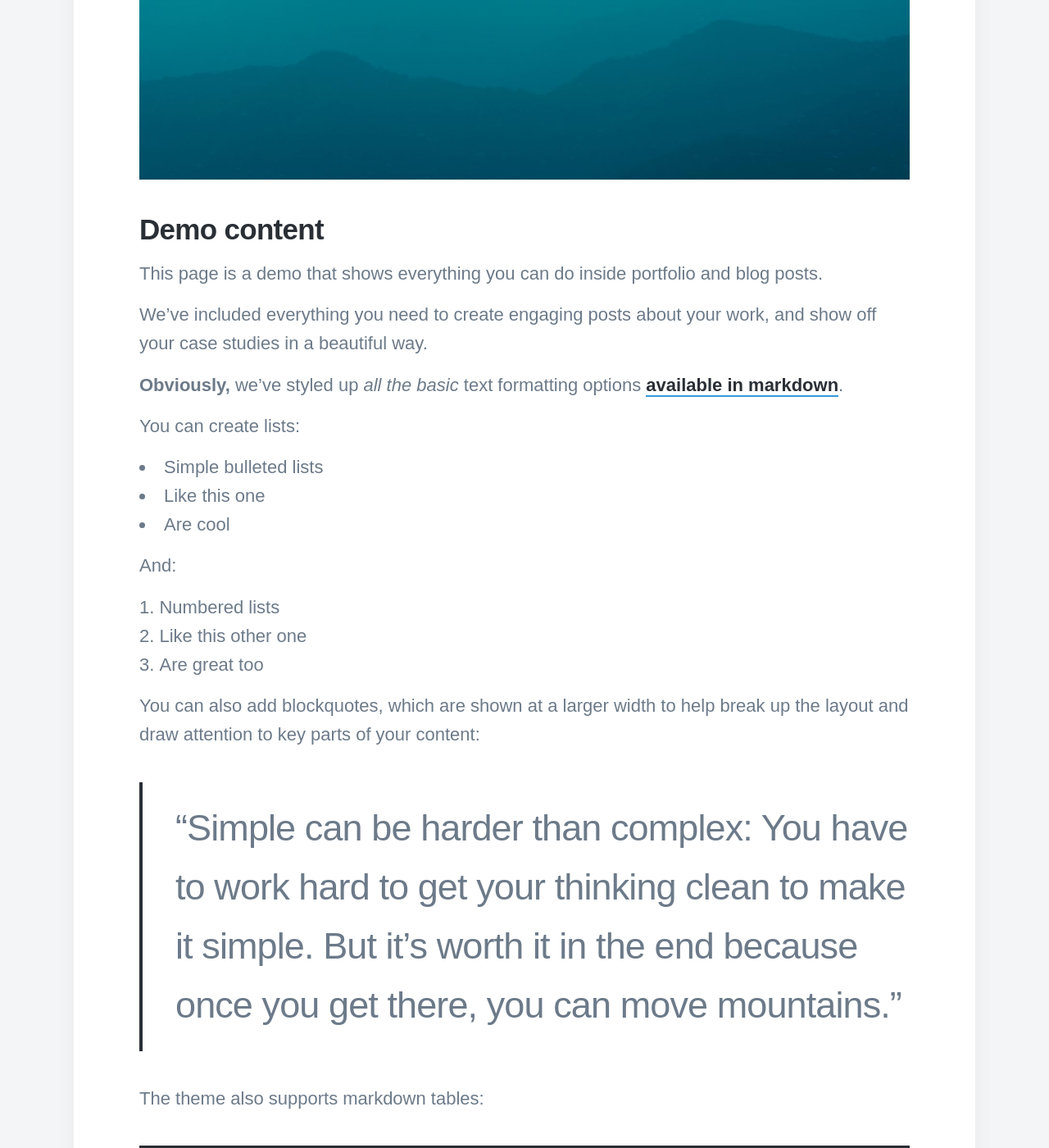
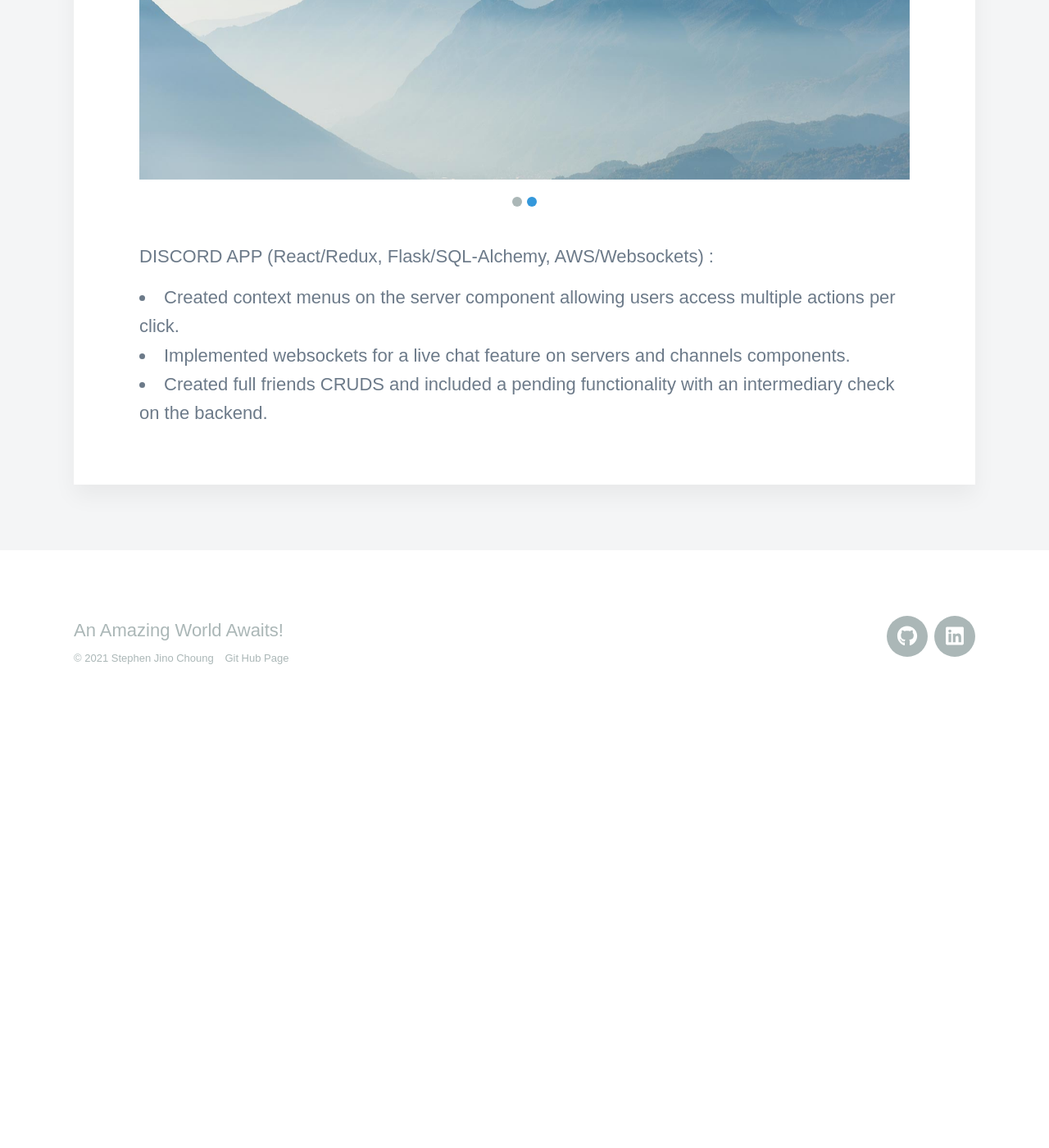
Before and after one commit to Twprcntmlk/Twprcntmlk.github.io, a Jekyll site: the page built from _projects/Project2.md, in a window 1280 px wide and 1400 px high, scrolled down 912 px. Shown: the whole window at 82% size. Built offline with Jekyll 4.4.1, drawn with Linux system fonts in a browser that asks for light colours; nearby versions of some CDN libraries; some web fonts are replaced; after the commit the page ends 1801 px from its top, so only the background shows below that; some of the changed text lies outside the part shown.

```diff
--- a/_projects/Project2.md
+++ b/_projects/Project2.md
@@ -6,7 +6,19 @@
 featured_image: '/images/discord_images/Discord-Personal-Page.png'
 ---
 
-![](/images/demo/demo-landscape.jpg)
+<div class="gallery" data-columns="1">
+	<img src="/images/demo/demo-landscape.jpg">
+	<img src="/images/demo/demo-landscape-2.jpg">
+</div>
+
+DISCORD APP (React/Redux, Flask/SQL-Alchemy, AWS/Websockets)  :
+
+* Created context menus on the server component allowing users access multiple actions per click.
+* Implemented websockets for a live chat feature on servers and channels components.
+* Created full friends CRUDS and included a pending functionality with an intermediary check on the backend.
+
+
+<!-- ![](/images/demo/demo-landscape.jpg)
 
 ## Demo content
 
@@ -93,4 +105,4 @@
 
 Videos are an awesome way to show off your work in a more engaging and personal way, and we’ve made sure they work great on our themes. Just paste an embed code from YouTube or Vimeo, and the theme makes sure it displays perfectly:
 
-<iframe src="https://player.vimeo.com/video/148003889" width="640" height="360" frameborder="0" allowfullscreen></iframe>
+<iframe src="https://player.vimeo.com/video/148003889" width="640" height="360" frameborder="0" allowfullscreen></iframe> -->
```
Also changed, not shown: _projects/Project1.md (+3 -2 lines), _projects/Project3.md (+12 -1 lines).
